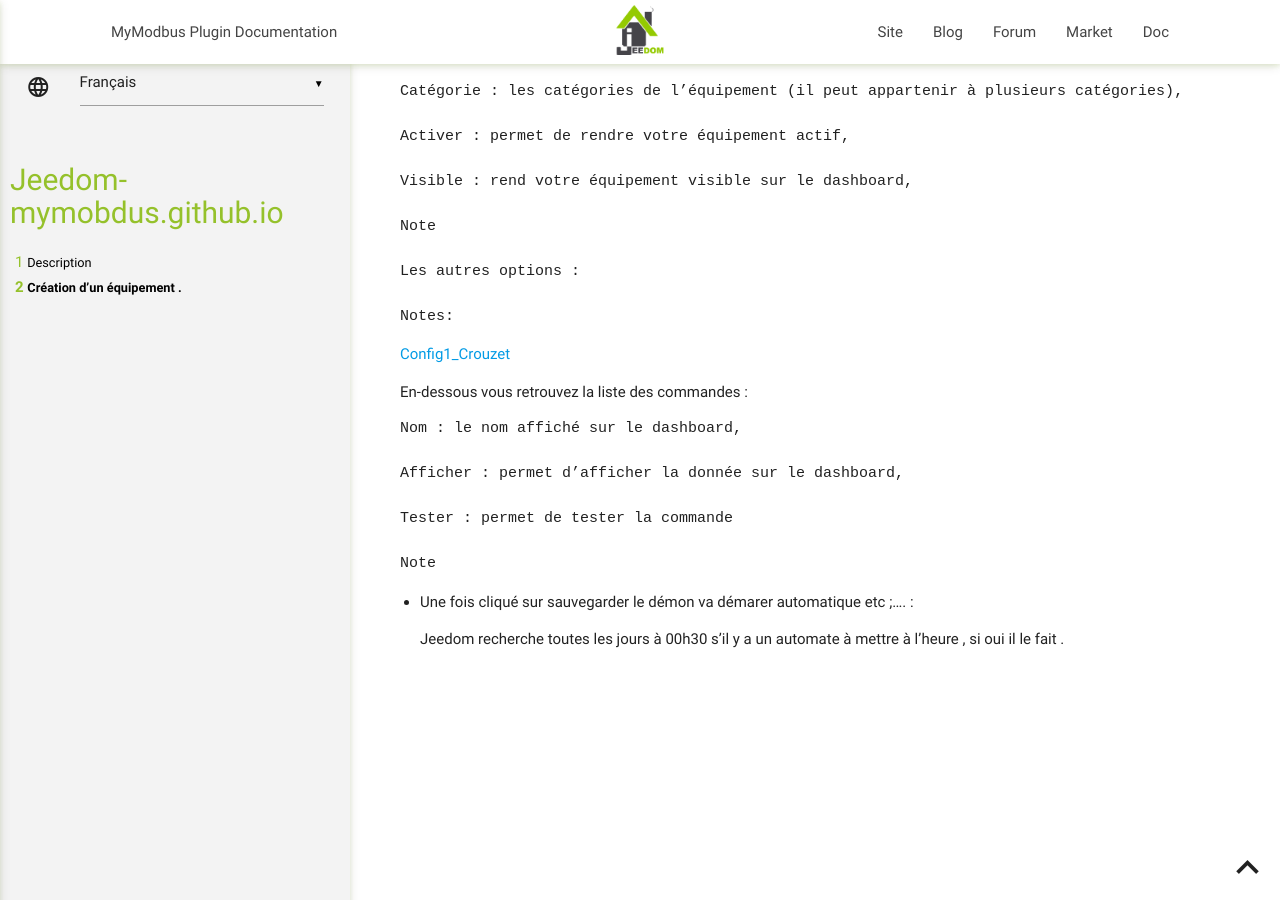
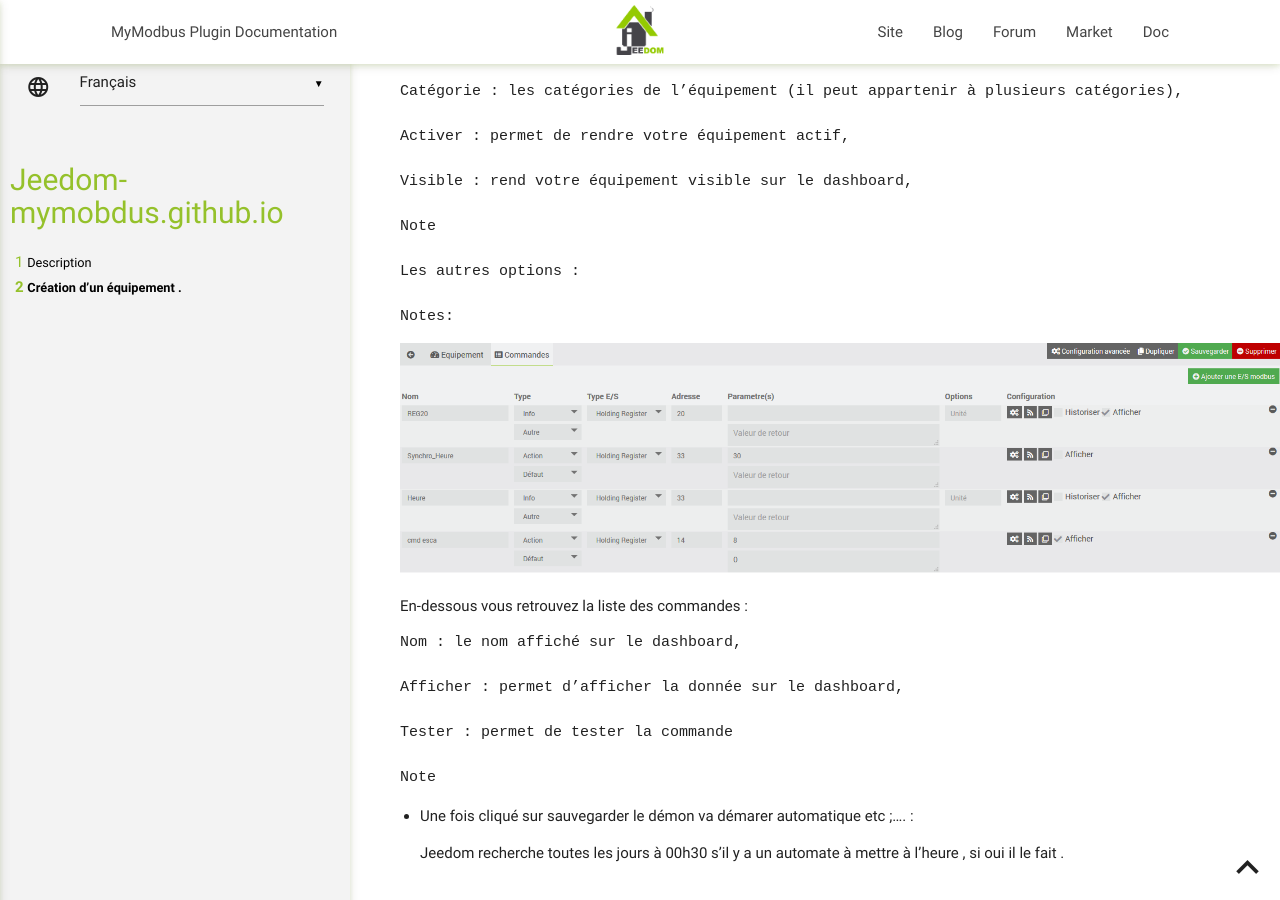
Before and after one commit to totowinmix31/jeedom-mymobdus.github.io, a Jekyll site: the page built from fr_FR/index.md, in a window 1280 px wide and 900 px high, scrolled down 599 px. Built offline with Jekyll 4.4.1, drawn with Linux system fonts in a browser that asks for light colours; our own code applies the rules of GitHub Pages for plain Markdown files.

Commit message:
Update index.md

```diff
--- a/fr_FR/index.md
+++ b/fr_FR/index.md
@@ -46,7 +46,7 @@ Vous retrouvez ici toute la configuration de votre équipement :
 
     Notes:
 
-[Config1_Crouzet](../images/mymodbus_exemple_crouzet_cmd.png)
+![Config1_Crouzet](../images/mymodbus_exemple_crouzet_cmd.png)
 
 En-dessous vous retrouvez la liste des commandes :
 
```
